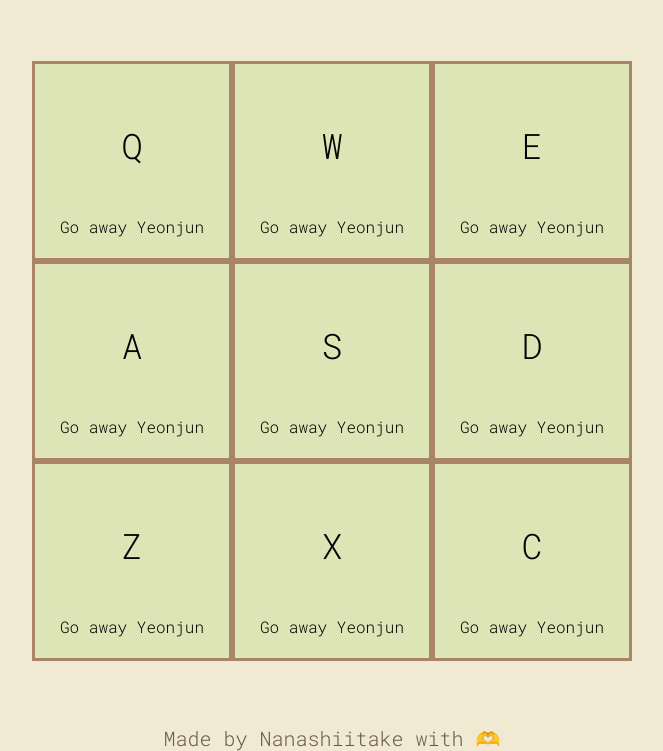
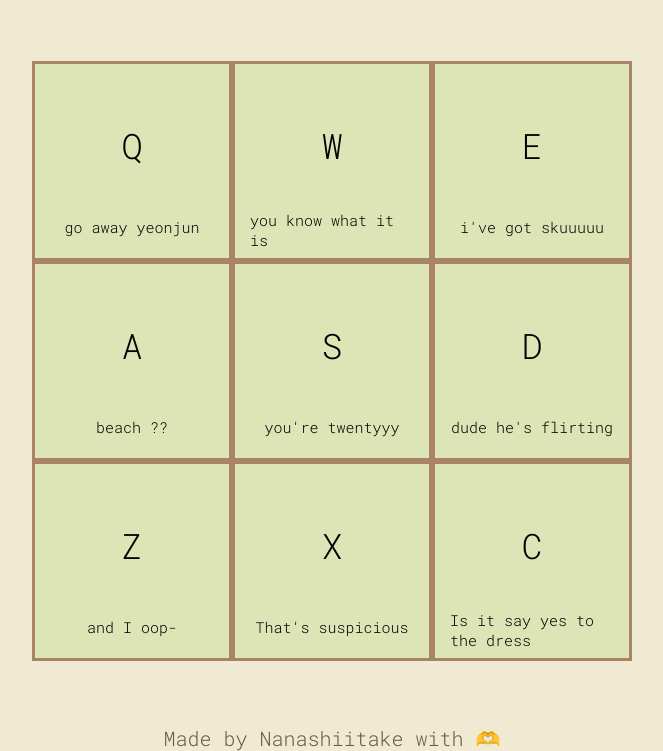
Before and after one commit to nanashiitake/JavaScript30, a plain HTML site: page 01 - JavaScript Drum Kit/index.html in a window 1280 px wide. Shown: the part 120-871 px from the top of the page, without its empty margins (308-971 px from the left). Drawn offline with Linux system fonts and the light colour scheme.

Commit message:
Used JS to write my HTMl

```diff
--- a/01 - JavaScript Drum Kit/index.html
+++ b/01 - JavaScript Drum Kit/index.html
@@ -5,6 +5,8 @@
     <meta http-equiv="X-UA-Compatible" content="IE=edge">
     <meta name="viewport" content="width=device-width, initial-scale=1.0">
     <link rel="stylesheet" href="./src/css/style.css">
+    <script src="src/js/main.js"></script>
+    <script src="src/js/keys.js"></script>
     <link rel="preconnect" href="https://fonts.googleapis.com">
     <link rel="preconnect" href="https://fonts.gstatic.com" crossorigin>
     <link href="https://fonts.googleapis.com/css2?family=Roboto+Mono:wght@100;300&display=swap" rel="stylesheet">
@@ -14,44 +16,7 @@
     <header>
         <div class="title">My MemeBox</div>
     </header>
-    <div class="content">
-        <div class="soundkey">
-            <div class="key">Q</div>
-            <div class="description">Go away Yeonjun</div>
-        </div>
-        <div class="soundkey">
-            <div class="key">W</div>
-            <div class="description">Go away Yeonjun</div>
-        </div>
-        <div class="soundkey">
-            <div class="key">E</div>
-            <div class="description">Go away Yeonjun</div>
-        </div>
-        <div class="soundkey">
-            <div class="key">A</div>
-            <div class="description">Go away Yeonjun</div>
-        </div>
-        <div class="soundkey">
-            <div class="key">S</div>
-            <div class="description">Go away Yeonjun</div>
-        </div>
-        <div class="soundkey">
-            <div class="key">D</div>
-            <div class="description">Go away Yeonjun</div>
-        </div>
-        <div class="soundkey">
-            <div class="key">Z</div>
-            <div class="description">Go away Yeonjun</div>
-        </div>
-        <div class="soundkey">
-            <div class="key">X</div>
-            <div class="description">Go away Yeonjun</div>
-        </div>
-        <div class="soundkey">
-            <div class="key">C</div>
-            <div class="description">Go away Yeonjun</div>
-        </div>
-    </div>
+    <div id="mycontent" class="content"></div>
     <footer>Made by Nanashiitake with 🫶</footer>
 </body>
 </html>
--- a/01 - JavaScript Drum Kit/src/css/style.css
+++ b/01 - JavaScript Drum Kit/src/css/style.css
@@ -51,3 +51,6 @@ footer {
 .key {
     font-size: 35px;
 }
+.description {
+    font-size: 15px;
+}
--- /dev/null
+++ b/01 - JavaScript Drum Kit/src/js/keys.js
@@ -0,0 +1,65 @@
+let memes = [
+    {
+        "id": 0,
+        "key": 'Q',
+        "bgImage": '',
+        'quote': 'go away yeonjun',
+        "sound": ''
+    },
+    {
+        "id": 1,
+        "key": 'W',
+        "bgImage": '',
+        'quote': 'you know what it is',
+        "sound": ''
+    },
+    {
+        "id": 2,
+        "key": 'E',
+        "bgImage": '',
+        'quote': "i've got skuuuuu",
+        "sound": ''
+    },
+    {
+        "id": 3,
+        "key": 'A',
+        "bgImage": '',
+        'quote': 'beach ??',
+        "sound": ''
+    },
+    {
+        "id": 4,
+        "key": 'S',
+        "bgImage": '',
+        'quote': "you're twentyyy",
+        "sound": ''
+    },
+    {
+        "id": 5,
+        "key": 'D',
+        "bgImage": '',
+        'quote': "dude he's flirting",
+        "sound": ''
+    },
+    {
+        "id": 6,
+        "key": 'Z',
+        "bgImage": '',
+        'quote': 'and I oop-',
+        "sound": ''
+    },
+    {
+        "id": 7,
+        "key": 'X',
+        "bgImage": '',
+        'quote': "That's suspicious",
+        "sound": ''
+    },
+    {
+        "id": 8,
+        "key": 'C',
+        "bgImage": '',
+        'quote': 'Is it say yes to the dress',
+        "sound": ''
+    }
+]
--- /dev/null
+++ b/01 - JavaScript Drum Kit/src/js/main.js
@@ -0,0 +1,20 @@
+document.addEventListener('readystatechange', function(event) {
+    if (document.readyState === "complete") {
+        putMemes(memes);
+    }
+});
+
+function putMemeItem(meme) {
+  return `<div id="${meme.id}" class="soundkey">
+            <div class="key">${meme.key}</div>
+            <div class="description">${meme.quote}</div>
+        </div>`;
+}
+
+function putMemes(memes) {
+    let contentHTML = '';
+    for (let i = 0; i < 9; i++){
+        contentHTML += putMemeItem(memes[i]);
+    }
+    document.getElementById('mycontent').innerHTML = contentHTML;
+}
```
